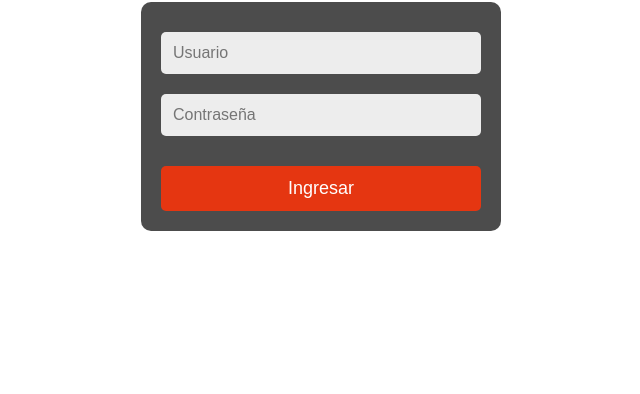
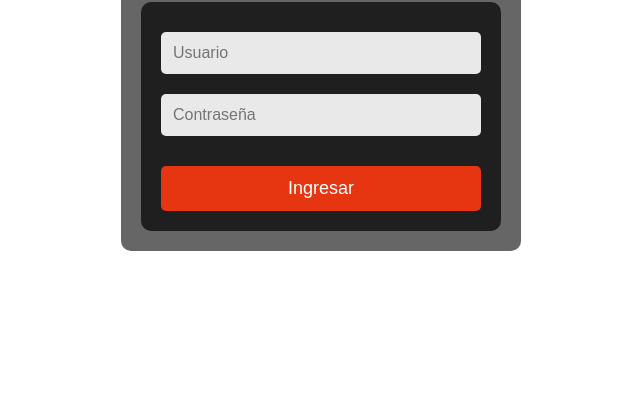
Before and after one commit to RESET-IA/Smart-IA-Mentorship, a plain HTML site: page index.html in a window 1280 px wide. Shown: the part 406-800 px from the top of the page, without its empty margins (319-959 px from the left). Drawn offline with Linux system fonts and the light colour scheme.

Commit message:
Update index.html

```diff
--- a/index.html
+++ b/index.html
@@ -18,6 +18,7 @@
             background-size: cover;
             background-position: center;
             background-repeat: no-repeat;
+            background-attachment: fixed;
             height: 100vh;
             display: flex;
             justify-content: center;
@@ -34,6 +35,8 @@
             padding: 20px;
             width: 100%;
             max-width: 400px;
+            background: rgba(0, 0, 0, 0.6);
+            border-radius: 10px;
         }
 
         .logo {
```
